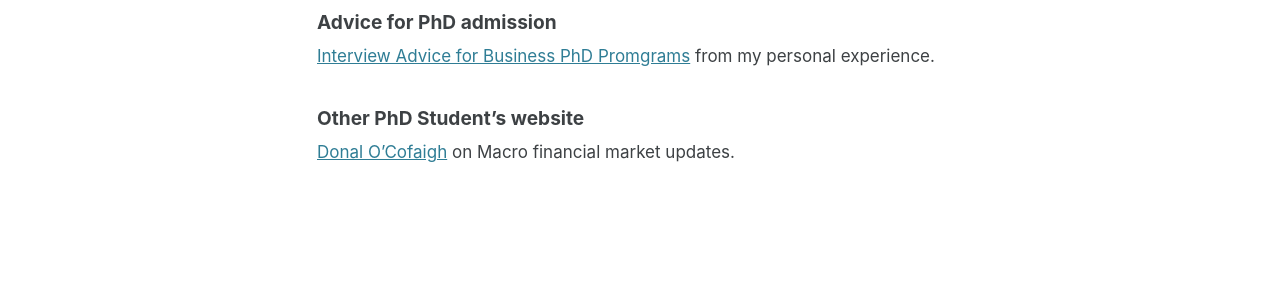
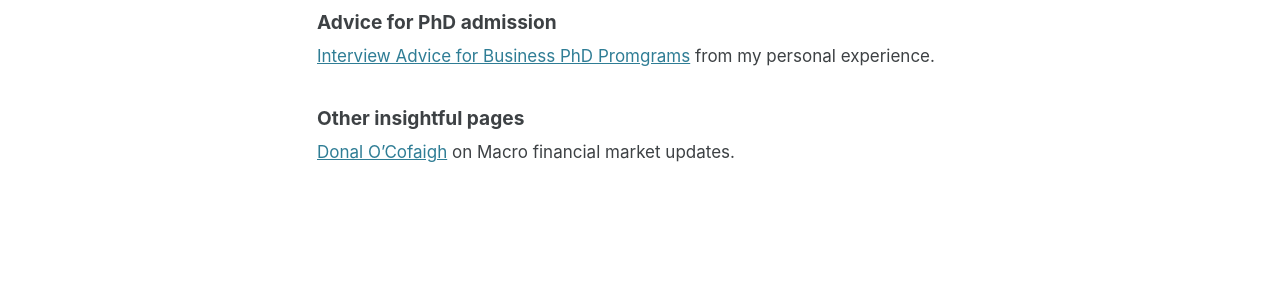
Before and after one commit to jhklee/jhklee.github.io, a Jekyll site: the page built from _pages/resources.md, in a window 1280 px wide. Shown: the part 319-619 px from the top of the page. Built offline with Jekyll 4.4.1, drawn with Linux system fonts in a browser that asks for light colours; cached includes are drawn as plain includes.

Commit message:
Update resources.md

```diff
--- a/_pages/resources.md
+++ b/_pages/resources.md
@@ -12,5 +12,5 @@ layout: single
 ### Advice for PhD admission
 [Interview Advice for Business PhD Promgrams](https://www.notion.so/PhD-Interview-Tips-Navigating-the-Path-to-a-Business-School-Admission-e5ac1073b5874aaea25b037e31abbe7e) from my personal experience.
 
-### Other PhD Student's website
+### Other insightful pages
 [Donal O'Cofaigh](https://justhumourme.substack.com/) on Macro financial market updates.
```
